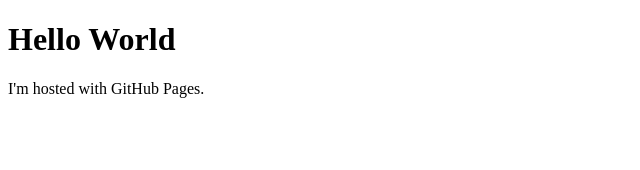
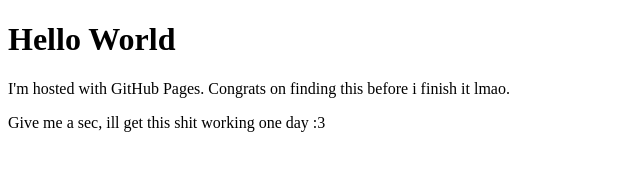
Before and after one commit to mon1kasenpai/mon1kasenpai.github.io, a plain HTML site: page index.html in a window 1280 px wide. Shown: the whole page, without its empty margins (0-640 px from the left). Drawn offline with Linux system fonts and the light colour scheme.

Commit message:
Update index.html

```diff
--- a/index.html
+++ b/index.html
@@ -2,6 +2,7 @@
 <html>
 <body>
 <h1>Hello World</h1>
-<p>I'm hosted with GitHub Pages.</p>
+<p>I'm hosted with GitHub Pages. Congrats on finding this before i finish it lmao.</p>
+<p>Give me a sec, ill get this shit working one day :3</p>
 </body>
 </html>
```
